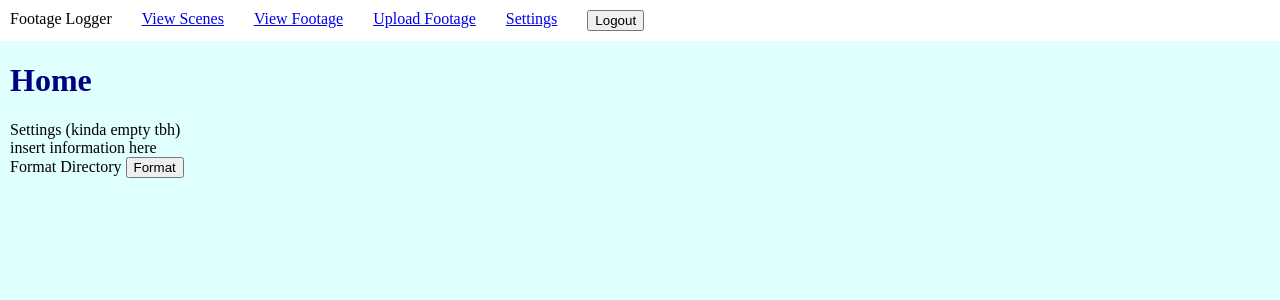
After one commit to Walle10-0/the-reel-logger, a Django app: page /settings/ in a window 1280 px wide. The commit adds this page. Shown: the top 300 px of the page. Run offline with Django 5.2, Linux system fonts and the light colour scheme; the visitor is signed in with stand-in values (Sample User, id 1); parts of the project's set-up code (start-up, migrations or seed data) failed here and were passed over.

Commit message:
settings page

```diff
--- a/reel_logger/reel_logger_app/templates/header.html
+++ b/reel_logger/reel_logger_app/templates/header.html
@@ -20,6 +20,9 @@
                     <a href="{% url 'File_Uploads' %}">Upload Footage</a>
                 </div>
                 <div>
+                    <a href="{% url 'logger_settings' %}">Settings</a>
+                </div>
+                <div>
                     {% if user.is_authenticated %}
                         <form action="{% url 'logout' %}" method="post">
                             {% csrf_token %}
--- /dev/null
+++ b/reel_logger/reel_logger_app/templates/settings.html
@@ -0,0 +1,15 @@
+{% include "header.html" %}
+    <h1>Home</h1>
+    <div>
+      Settings (kinda empty tbh)
+    </div>
+    <div>
+      insert information here
+    </div>
+    <div>
+      <form action="{% url 'Format_Directory' %}" method="POST">
+        {% csrf_token %}
+        Format Directory <button type="submit">Format</button>
+      </form>
+    </div>
+{% include "footer.html" %}
--- a/reel_logger/reel_logger_app/urls.py
+++ b/reel_logger/reel_logger_app/urls.py
@@ -6,7 +6,9 @@ from . import views
 
 urlpatterns = [
     path("", views.index, name="index"),
+    path("settings/", views.settings, name="logger_settings"),
     path('upload/', views.fileupload, name = "File_Uploads"),
+    path('format/', views.formatDirectory, name = "Format_Directory"),
     path('footage/', views.viewFootage, name = "View_Footage"),
     path("footage/<int:footage_id>/edit/", views.editFootage, name="Footage_Editor"),
     path("footage/<int:footage_id>/preview/", views.getPreview, name="Footage_Preview"),
--- a/reel_logger/reel_logger_app/views.py
+++ b/reel_logger/reel_logger_app/views.py
@@ -26,6 +26,10 @@ def index(request):
     return render(request, "index.html")
 
 @login_required
+def settings(request):
+    return render(request, "settings.html")
+
+@login_required
 def fileupload(request):
     if request.method == 'POST':
         first = ""
@@ -52,6 +56,12 @@ def fileupload(request):
             messages.success(request, 'The files have been uploaded successfully.')
             return redirect('Footage_Editor', first)
     return render(request, "upload.html")
+
+@login_required
+def formatDirectory(request):
+    if request.method == 'POST':
+        pass
+    return redirect('settings')
 
 # ------------ footage ------------------
 
```
